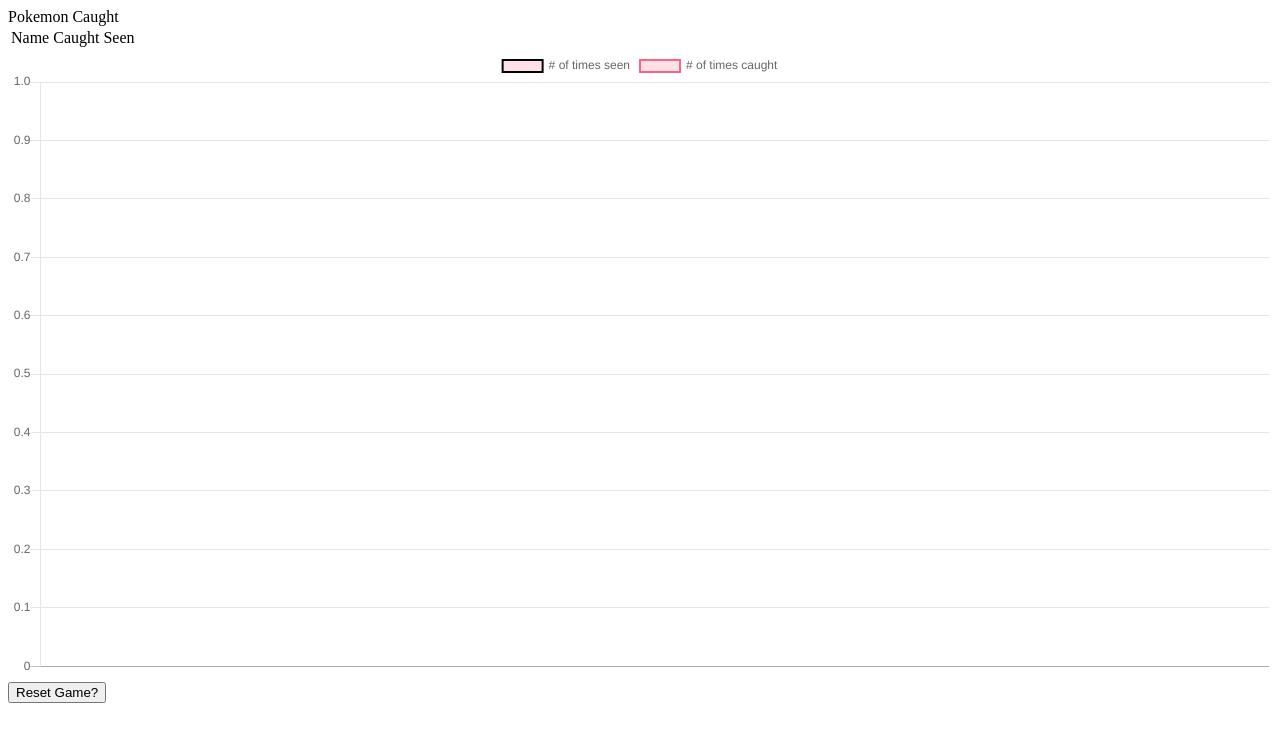
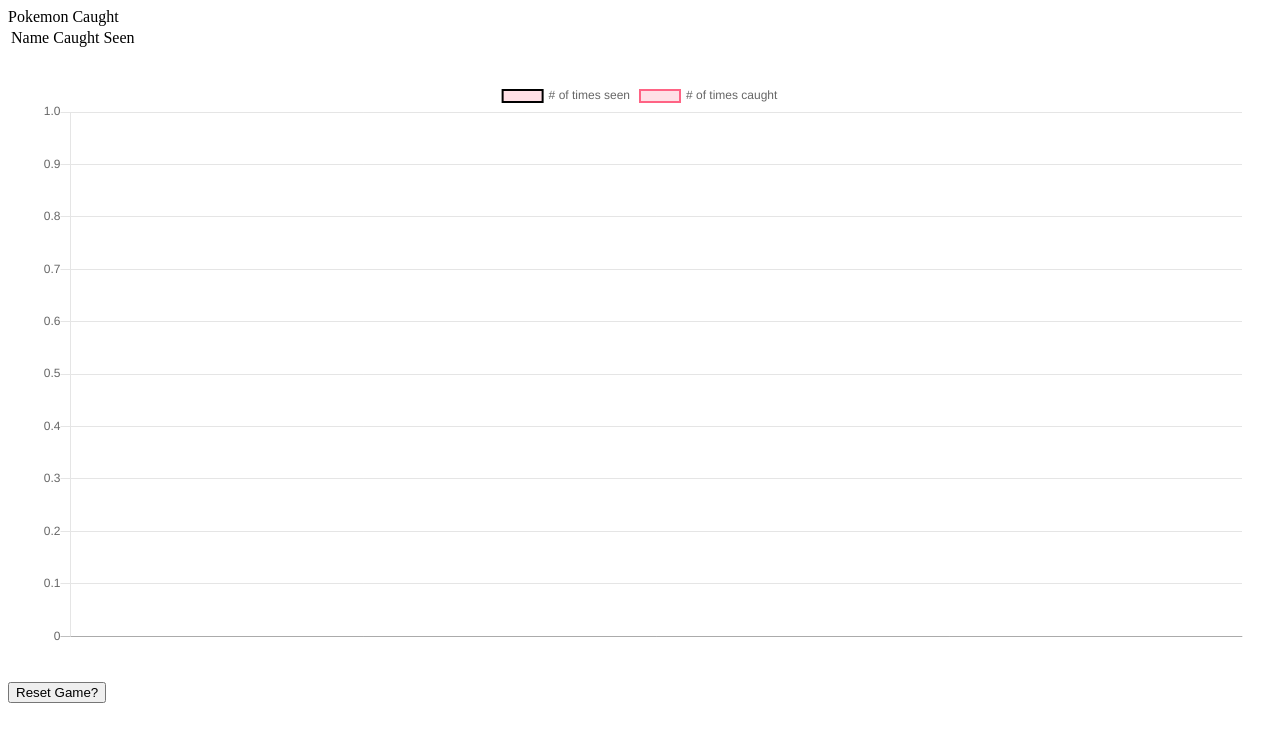
Before and after one commit to Anthony-Rosario/pokedex, a plain HTML site: page results/index.html in a window 1280 px wide. Drawn offline with nearby package versions, Linux system fonts and the light colour scheme.

Commit message:
extremely exhausted and going to take the day reviewing instead of stretch goals.

```diff
--- a/results/results-utils.js
+++ b/results/results-utils.js
@@ -62,6 +62,14 @@ var myChart = new Chart(ctx, { // eslint-disable-line
                     beginAtZero: true
                 }
             }]
+        },
+        layout: {
+            padding: {
+                left: 30,
+                right: 30,
+                top: 30,
+                bottom: 30
+            }
         }
     }
 });
```
Also changed, not shown: styles/results.css (line endings or trailing spaces), 1 other file.
